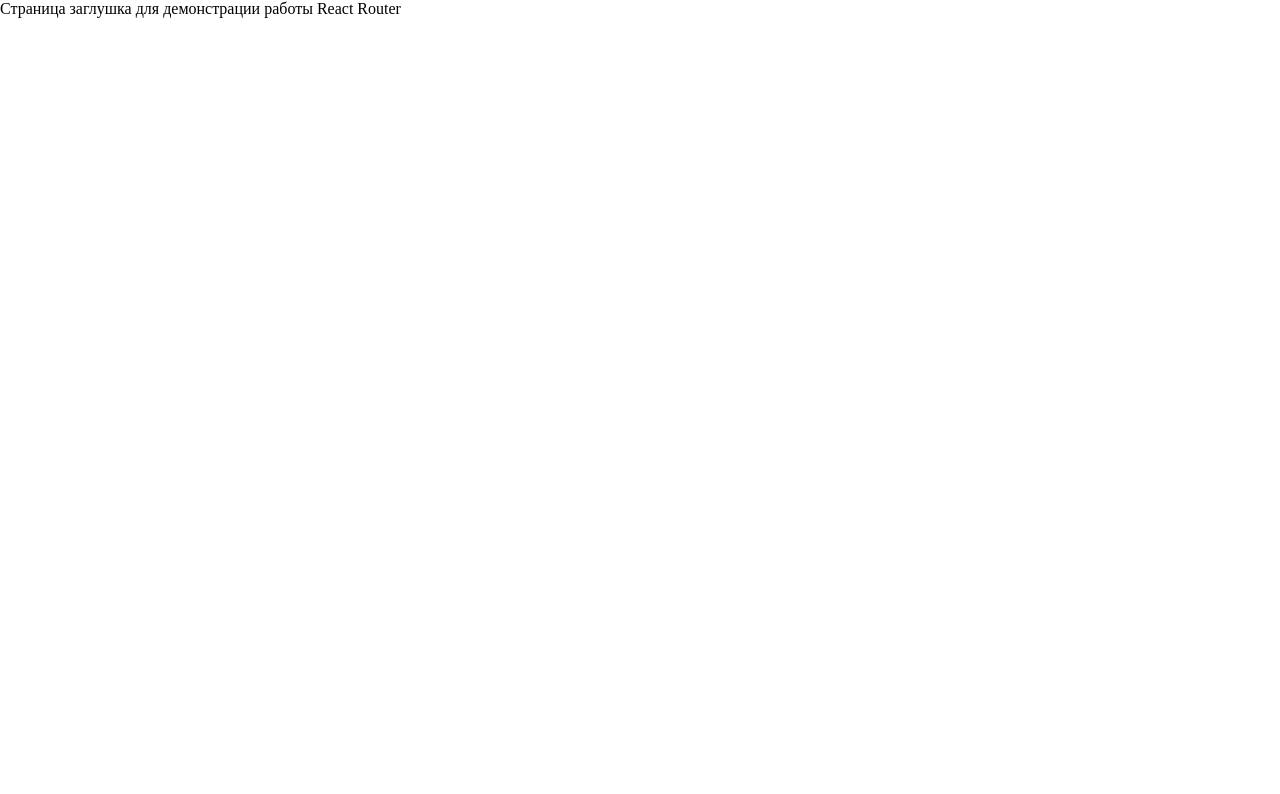
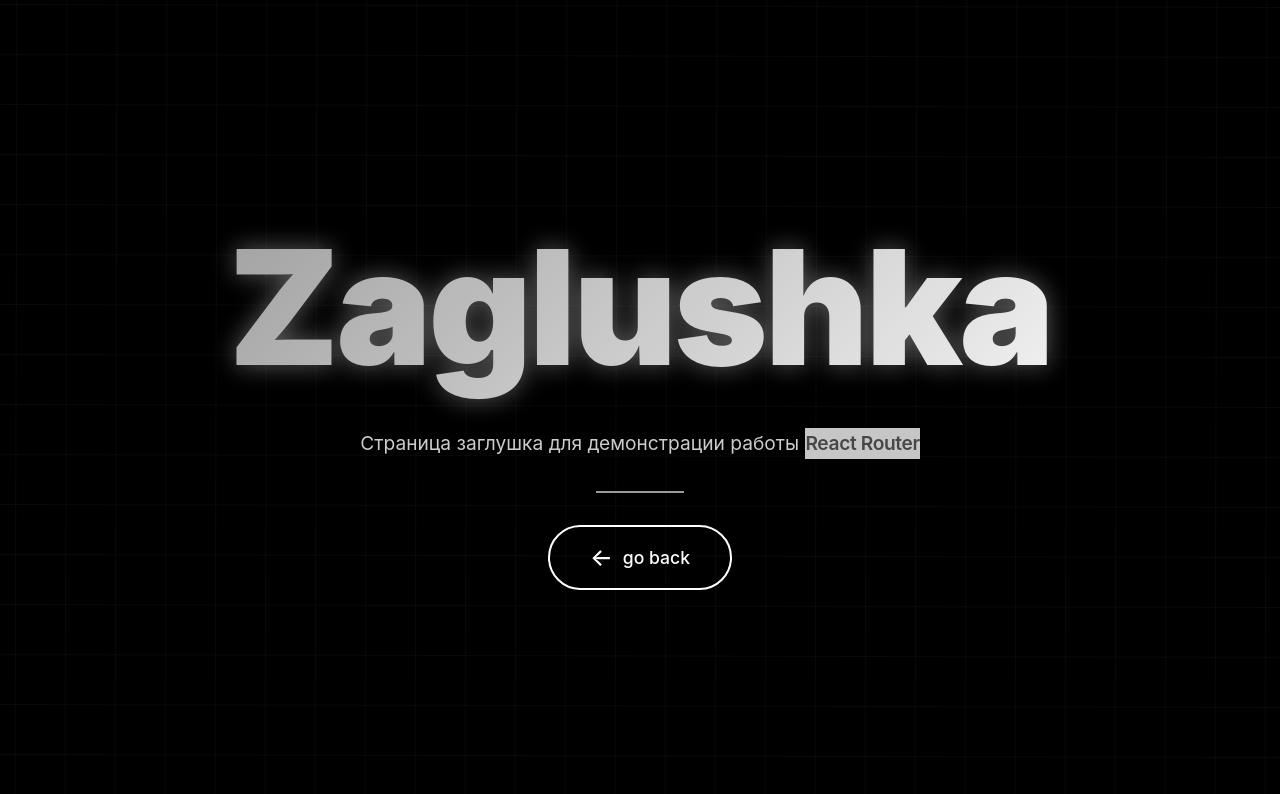
Before and after one commit to EHoTiNKA/OnlineMarketGraduateProject, a React (Vite) app: page /sellout in a window 1280 px wide. Shown: the top 794 px of the page. Built offline with nearby package versions, Linux system fonts and the light colour scheme.

Commit message:
create Zaglushka page

```diff
--- a/src/pages/Zaglushka.jsx
+++ b/src/pages/Zaglushka.jsx
@@ -1,11 +1,22 @@
-import './styles/Zaglushka.css'
+import './styles/Zaglushka.css';
 
 const Zaglushka = () => {
-    return(
-        <div className="asdasd">
-            Страница заглушка для демонстрации работы React Router
-        </div>
-    );
+  return (
+    <div className="zaglushka minimal">
+      <div className="grid" />
+      <div className="content">
+        <h1 className="title">Zaglushka</h1>
+        <p className="message">
+          <span>Страница заглушка для демонстрации работы</span>
+          <span className="highlight">React Router</span>
+        </p>
+        <div className="line" />
+        <button className="back" onClick={() => window.history.back()}>
+          <span>←</span> go back
+        </button>
+      </div>
+    </div>
+  );
 };
 
 export default Zaglushka;
--- a/src/pages/styles/Zaglushka.css
+++ b/src/pages/styles/Zaglushka.css
@@ -0,0 +1,169 @@
+.zaglushka.minimal {
+    min-height: 100vh;
+    background: #000;
+    color: #fff;
+    display: flex;
+    align-items: center;
+    justify-content: center;
+    font-family: 'Inter', -apple-system, BlinkMacSystemFont, 'Segoe UI', Roboto, Helvetica, Arial, sans-serif;
+    position: relative;
+    overflow: hidden;
+}
+
+.grid {
+    position: absolute;
+    top: -50%;
+    left: -50%;
+    width: 200%;
+    height: 200%;
+    background-image:
+        linear-gradient(rgba(255, 255, 255, 0.03) 1px, transparent 1px),
+        linear-gradient(90deg, rgba(255, 255, 255, 0.03) 1px, transparent 1px);
+    background-size: 50px 50px;
+    animation: gridMove 20s linear infinite;
+}
+
+@keyframes gridMove {
+    0% {
+        transform: translate(0, 0) rotate(0deg);
+    }
+
+    100% {
+        transform: translate(20px, 20px) rotate(0.5deg);
+    }
+}
+
+.content {
+    position: relative;
+    z-index: 2;
+    text-align: center;
+    max-width: 900px;
+    padding: 2rem;
+    animation: fadeInUp 1.2s ease-out;
+}
+
+@keyframes fadeInUp {
+    from {
+        opacity: 0;
+        transform: translateY(30px);
+    }
+
+    to {
+        opacity: 1;
+        transform: translateY(0);
+    }
+}
+
+.title {
+    font-size: clamp(5rem, 20vw, 10rem);
+    font-weight: 900;
+    margin: 0;
+    letter-spacing: -0.02em;
+    background: linear-gradient(135deg, #aaa, #fff);
+    -webkit-background-clip: text;
+    -webkit-text-fill-color: transparent;
+    background-clip: text;
+    filter: drop-shadow(0 0 10px rgba(255, 255, 255, 0.3));
+    animation: pulseText 3s infinite ease-in-out;
+}
+
+@keyframes pulseText {
+
+    0%,
+    100% {
+        opacity: 1;
+        filter: drop-shadow(0 0 10px rgba(255, 255, 255, 0.3));
+    }
+
+    50% {
+        opacity: 0.8;
+        filter: drop-shadow(0 0 20px rgba(255, 255, 255, 0.6));
+    }
+}
+
+.message {
+    font-size: 1.2rem;
+    color: #ccc;
+    margin: 1.5rem 0 2rem;
+    line-height: 1.6;
+    display: flex;
+    flex-wrap: wrap;
+    justify-content: center;
+    gap: 0.4rem;
+}
+
+.highlight {
+    background: #fff;
+    color: #000;
+    font-weight: 600;
+    letter-spacing: -0.02em;
+    animation: blink 5s infinite;
+}
+
+@keyframes blink {
+
+    0%,
+    100% {
+        background: #fff;
+        color: #000;
+    }
+
+    50% {
+        background: #333;
+        color: #fff;
+    }
+}
+
+.line {
+    width: 80px;
+    height: 2px;
+    background: #fff;
+    margin: 2rem auto;
+    animation: widthPulse 2s infinite;
+}
+
+@keyframes widthPulse {
+
+    0%,
+    100% {
+        width: 80px;
+        opacity: 0.5;
+    }
+
+    50% {
+        width: 120px;
+        opacity: 1;
+    }
+}
+
+.back {
+    background: transparent;
+    border: 2px solid #fff;
+    color: #fff;
+    padding: 1rem 2.5rem;
+    font-size: 1.1rem;
+    font-weight: 500;
+    cursor: pointer;
+    transition: all 0.3s cubic-bezier(0.25, 0.1, 0.15, 1.2);
+    border-radius: 40px;
+    display: inline-flex;
+    align-items: center;
+    gap: 10px;
+    font-family: inherit;
+}
+
+.back:hover {
+    background: #fff;
+    color: #000;
+    transform: scale(1.02);
+    box-shadow: 0 0 30px rgba(255, 255, 255, 0.3);
+}
+
+.back span {
+    font-size: 1.5rem;
+    transition: transform 0.2s;
+}
+
+.back:hover span {
+    transform: translateX(-5px);
+}
--- a/src/widgets/HeaderBottomSection.jsx
+++ b/src/widgets/HeaderBottomSection.jsx
@@ -206,13 +206,13 @@ const HeaderBottomSection = () => {
         </button>
       </form>
       <div className="headerBottomGeneralBtns">
-        <a href="/catalog/favorites" className="headerBottomFavoriteBtn">
+        <a href="/about-us" className="headerBottomFavoriteBtn">
           <svg className="headerBottomSvgHeart">
             <use xlinkHref="#svg-heart-favorite"></use>
           </svg>
           <p className="headerBottomBtnsText">Избранное</p>
         </a>
-        <a href="/checkout" className="headerBottomCheckOutBtn">
+        <a href="/about-us" className="headerBottomCheckOutBtn">
           <svg className="headerBottomSvgCheckOut">
             <use xlinkHref="#svg-chart-checkOut"></use>
           </svg>
```
